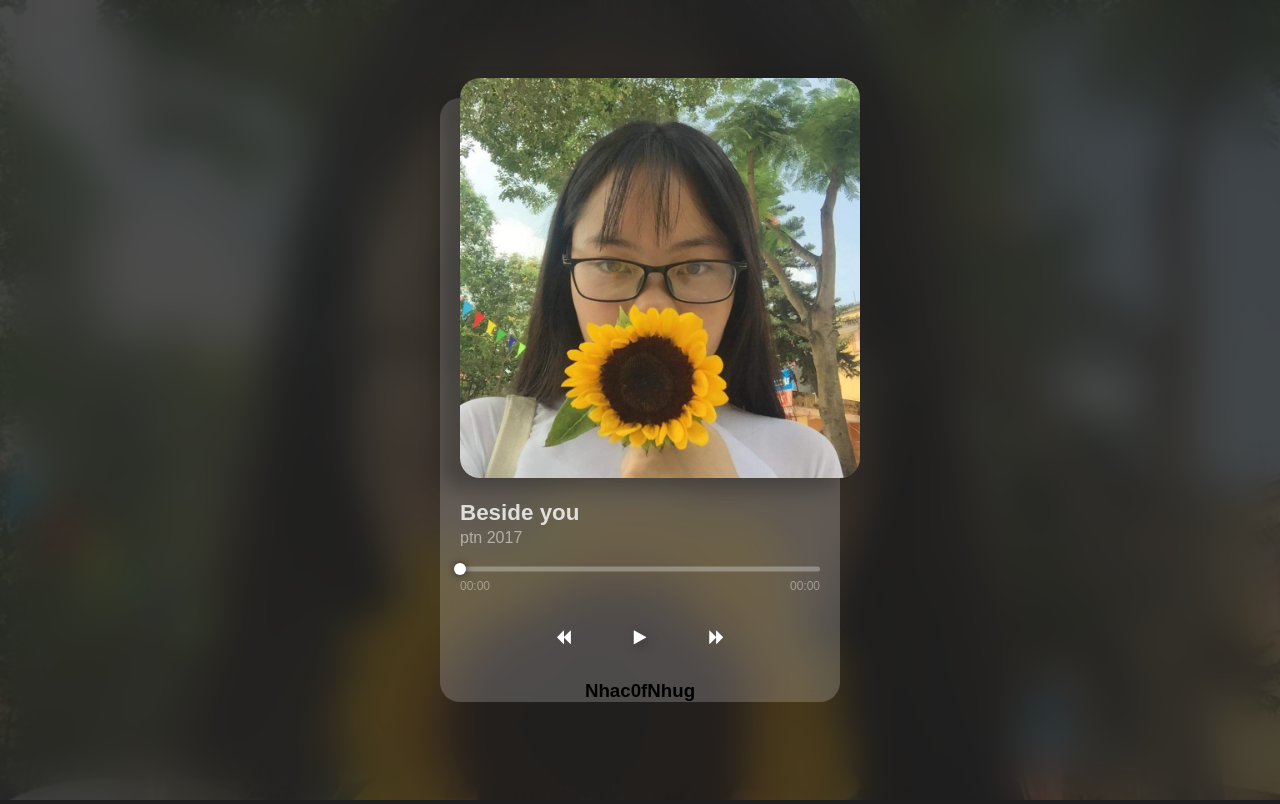
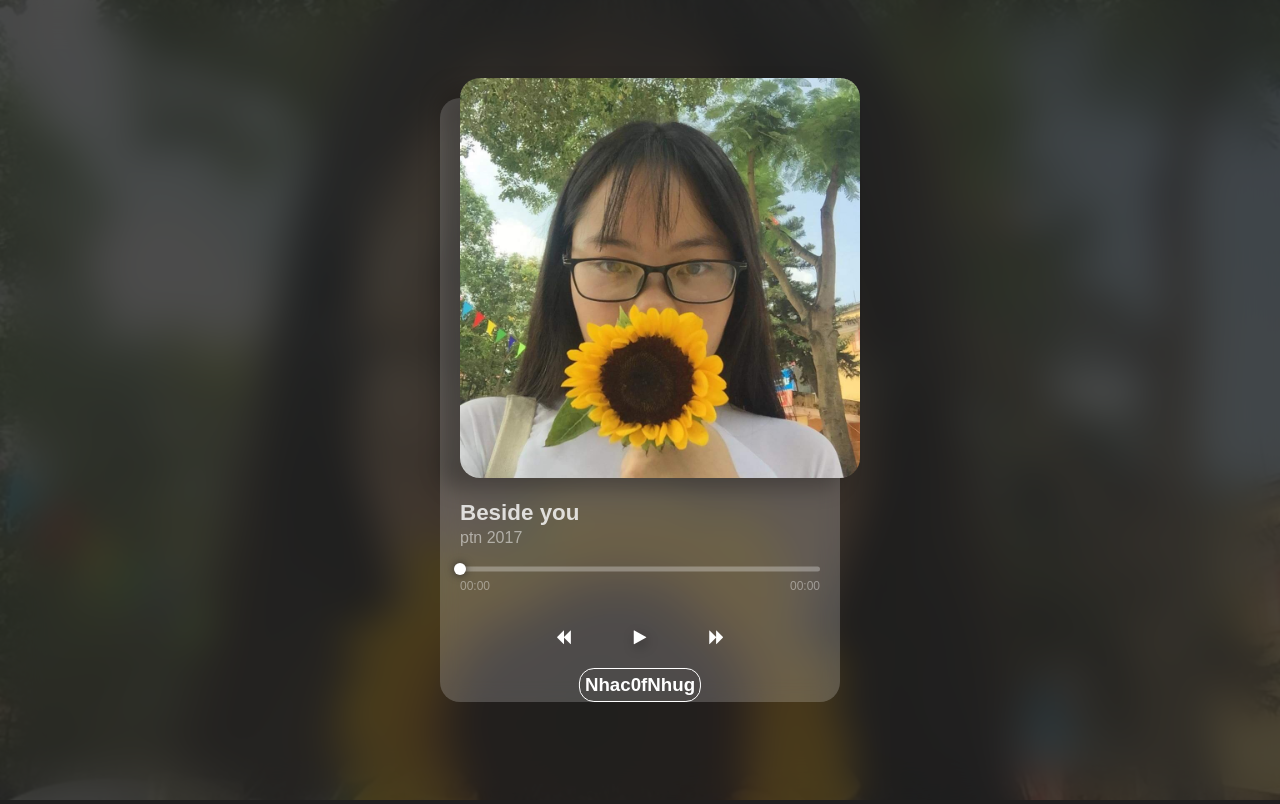
Before and after one commit to achin62/nhg, a plain HTML site: page index.html in a window 1280 px wide. Drawn offline with Linux system fonts and the light colour scheme.

Commit message:
Update musik2.css

```diff
--- a/musik2.css
+++ b/musik2.css
@@ -58,6 +58,14 @@ body {
     z-index: 2;
 }
 
+.music-card__wrapper h3{
+    color: white;
+    padding: 5px;
+    background: transparent;
+    border: 1px solid white;
+    border-radius: 15px;
+    cursor: pointer;
+}
 .music-card.right-weight {
     transform: rotateY(4deg) rotateX(-5deg);
 }
```
